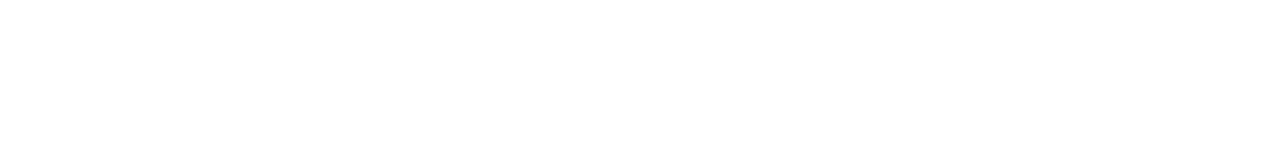
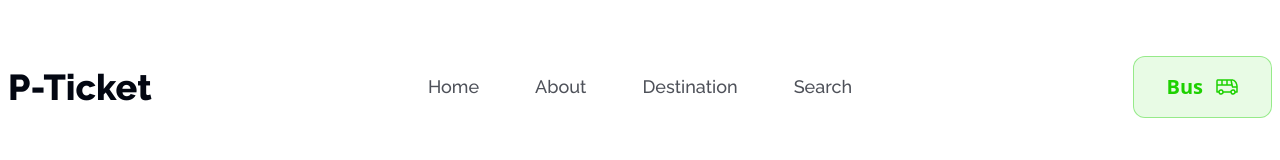
Before and after one commit to SagorChandra404/assignment-b9-a5-project-05, a plain HTML site: page index.html in a window 1280 px wide. Drawn offline with nearby package versions, Linux system fonts and the light colour scheme.

Commit message:
navbar section added

```diff
--- a/index.html
+++ b/index.html
@@ -18,7 +18,35 @@
   </head>
   <body>
     <header>
-
+      <!-- navbar part start -->
+      <section class="container mx-auto">
+        <div class="navbar bg-base-100 pt-14">
+          <div class="navbar-start">
+            <h2 class="raleway text-4xl text-[#030712] font-extrabold">
+              P-Ticket
+            </h2>
+          </div>
+          <div class="navbar-center hidden lg:flex">
+            <ul
+              class="raleway flex gap-14 items-center text-[#030712B3] text-lg font-medium"
+            >
+              <li>Home</li>
+              <li>About</li>
+              <li>Destination</li>
+              <li>Search</li>
+            </ul>
+          </div>
+          <div class="navbar-end">
+            <div
+              class="bg-[#1DD1001A] flex px-8 py-4 rounded-xl border border-[#1DD10066] gap-3 items-center justify-center"
+            >
+              <a class="text-xl text-[#1DD100] font-bold" href="#">Bus</a>
+              <img src="images/bus-icon.png" alt="bus-icon.png" />
+            </div>
+          </div>
+        </div>
+      </section>
+      <!-- navbar part end -->
     </header>
     <main></main>
     <footer></footer>
```
